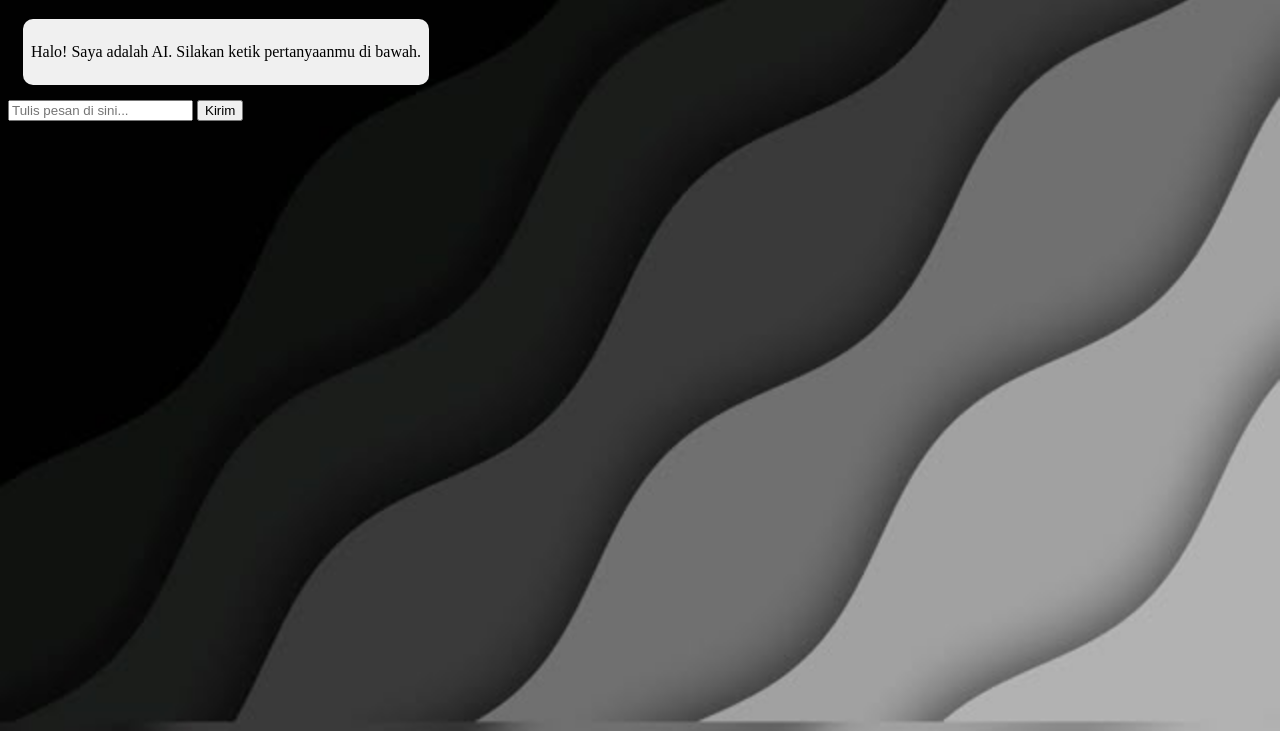
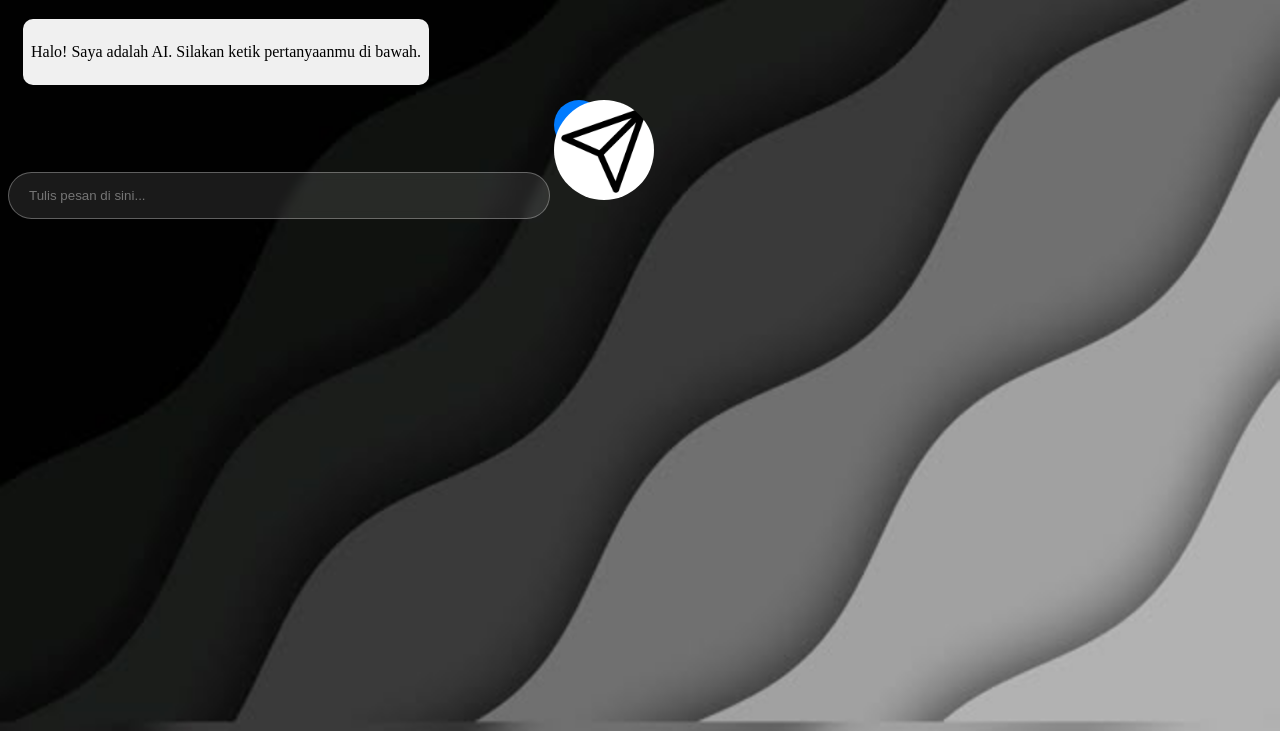
Before and after one commit to johanestheoa/warwerwor, a plain HTML site: page pages/chatai.html in a window 1280 px wide. Shown: the part 97-828 px from the top of the page. Drawn offline with nearby package versions, Linux system fonts and the light colour scheme.

Commit message:
ai titit

```diff
--- a/js/ai.js
+++ b/js/ai.js
@@ -1,3 +1,13 @@
+const systemInstruction = `
+Anda adalah Dr. Gemini, pakar kesehatan digital.
+Tugas Anda:
+1. Menganalisa input user terkait tinggi, berat, dan aktivitas.
+2. Memberikan saran makanan yang sehat (rendah gula, gizi seimbang).
+3. Memberikan rekomendasi olahraga yang aman sesuai BMI user.
+4. Gaya bicara: Profesional, empati, dan edukatif seperti dokter.
+5. PENTING: Selalu berikan disclaimer bahwa ini adalah saran AI dan konsultasi dokter nyata tetap diperlukan.
+`;
+
 // 1. Konfigurasi (Pastikan URL bersih dari kata 'function')
 const API_KEY = "SECRET_GEMINI_KEY_PLACEHOLDER";
 const MODEL_ID = "gemini-3-flash-preview";
--- a/pages/chatai.html
+++ b/pages/chatai.html
@@ -23,7 +23,7 @@
         <div class="chat-input-area">
             <input type="text" id="user-input" placeholder="Tulis pesan di sini..." autocomplete="off">
             <button id="send-btn" class="send-btn">
-                Kirim
+                <img src="../assets/images/sent.jpg" alt="kirim" class="send">
             </button>
         </div>
     </div>
--- a/style/style.css
+++ b/style/style.css
@@ -262,3 +262,40 @@ input[type="date"] {
     border-radius: 8px;
     overflow-x: auto;
 }
+/* Ganti .input-user menjadi #user-input */
+#user-input {
+    width: 500px;
+    padding: 15px 20px; /* Nilai padding yang lebih masuk akal */
+    border-radius: 25px;
+    border: 1px solid rgba(255, 255, 255, 0.3);
+    outline: none;
+    background: rgba(255, 255, 255, 0.1);
+    backdrop-filter: blur(5px);
+    color: white;
+}
+/* Atur container tombol agar gambar berada di tengah */
+.send-btn {
+    background: #007bff; /* Warna dasar tombol */
+    border: none;
+    border-radius: 50%; /* Membuat tombol bulat sempurna */
+    width: 50px;        /* Sesuaikan lebar */
+    height: 50px;       /* S
+    cursor: pointer;
+    transition: transform 0.2s ease;
+    flex-shrink: 0;     /* Mencegah tombol gepeng saat input panjang */
+    padding: 0;         /* Hapus padding agar gambar tidak terdorong */
+}
+
+/* Atur ukuran gambar di dalam tombol */
+.send {
+    width: 100px;        /* Sesuaikan ukuran ikon */
+    height: auto;
+    object-fit: contain;
+    border-radius: 50%;
+    /* Jika gambar aslinya hitam, gunakan filter ini untuk mengubah jadi putih */
+}
+
+.send-btn:hover {
+    transform: scale(1.1);
+    background: #0056b3;
+}
```
Also changed, not shown: assets/images/sent.jpg (added).
